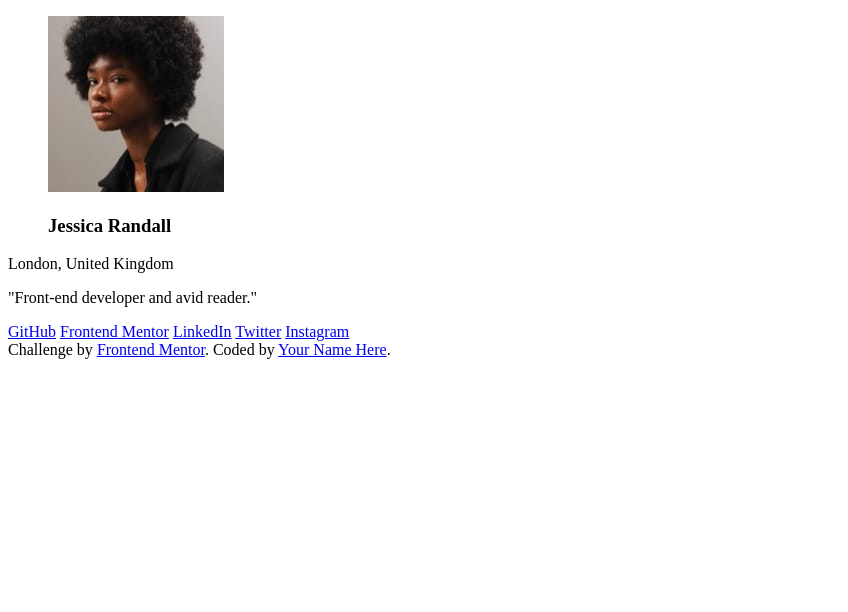
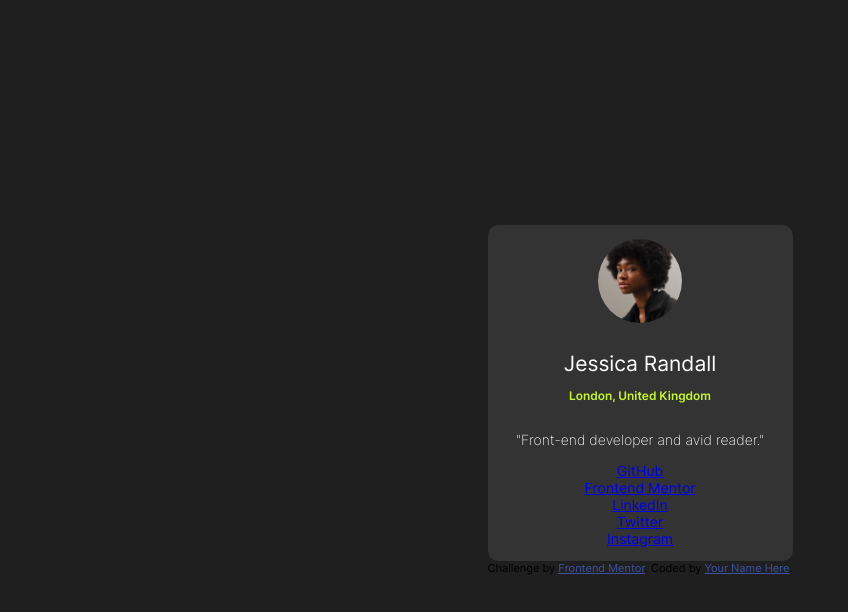
Before and after one commit to vitchet/fm-sociallinksprofile, a plain HTML site: page index.html in a window 1280 px wide. Shown: the whole page, without its empty margins (0-848 px from the left). Drawn offline with Linux system fonts and the light colour scheme.

Commit message:
Added css for the first part of the component.

```diff
--- a/css/style.css
+++ b/css/style.css
@@ -1,6 +1,6 @@
 @font-face {
     font-family: "Inter";
-    src: url("./fonts/Inter-VariableFont_slnt,wght");
+    src: url("../fonts/Inter-VariableFont_slnt\,wght.ttf");
 }
 
 /* || RESET */
@@ -25,6 +25,7 @@ img {
     --grey: hsl(0, 0%, 20%);
     --dark-grey: hsl(0, 0%, 12%);
     --off-black: hsl(0, 0%, 8%);
+    --green: hsl(75, 94%, 57%);
 
     /* Static Values */
     /* Note that values are presented without units. */
@@ -38,11 +39,89 @@ img {
     --font-size-max: calc(var(--screen-width-max) / var(--screen-width-base) * var(--font-size-base) * 1px);
     --font-size-val: calc(100vw / var(--screen-width-base) * var(--font-size-base));
 
-    --body-padding: 1.5rem;
+    --body-padding: 2.5rem;
 
     --width-min: calc(((var(--screen-width-min) * 1px) - (var(--body-padding) * 2)));
     --width-max: calc(((var(--screen-width-max) * 1px) - (var(--body-padding) * 2)));
     --width-val: calc(100vw - (var(--body-padding) * 2));
+}
+
+html {
+    font-size: 14px;
+    font-family: "Inter", "sans-serif";
+}
+
+body {
+    display: flex;
+    flex-flow: column nowrap;
+    justify-content: center;
+    align-items: center;
+    padding: var(--body-padding);
+    min-height: 100vh;
+    background-color: var(--dark-grey);
+}
+
+.social-links-profile-component {
+    display: flex;
+    flex-flow: column nowrap;
+    justify-content: flex-start;
+    align-items: center;
+    gap: 1rem;
+    width: 305px;
+    padding: 1rem;
+    background-color: var(--grey);
+    border-radius: 0.75rem;
+
+    .hero {
+        display: flex;
+        flex-flow: column nowrap;
+        justify-content: flex-start;
+        align-items: center;
+        gap: 0.8rem;
+
+        figure {
+            display: flex;
+            flex-flow: column nowrap;
+            justify-content: flex-start;
+            align-items: center;
+            gap: 2rem;
+
+            img {
+                width: 6rem;
+                border-radius: 100%;
+            }
+        }
+
+        h1,
+        p {
+            text-align: center;
+        }
+
+        h1 {
+            color: var(--white);
+            font-size: 1.5rem;
+            font-weight: 400;
+        }
+
+        .place-from {
+            color: var(--green);
+            font-size: 0.85rem;
+            font-weight: 600;
+        }
+
+        .occupation {
+            color: var(--white);
+            font-weight: 200;
+            margin-top: 1.2rem;
+        }
+    }
+
+    nav {
+        display: flex;
+        flex-flow: column nowrap;
+        justify-content: flex-start;
+        align-items: center;
+    }
 }
 
 .attribution {
--- a/index.html
+++ b/index.html
@@ -7,6 +7,7 @@
   <!-- displays site properly based on user's device -->
 
   <link rel="icon" type="image/png" sizes="32x32" href="./assets/images/favicon-32x32.png">
+  <link rel="stylesheet" href="css/style.css">
 
   <title>Frontend Mentor | Social links profile</title>
 
@@ -17,8 +18,9 @@
 </head>
 
 <body>
+  <main>
     <article class="social-links-profile-component">
-    <section>
+      <section class="hero">
         <figure>
           <img src="images/avatar-jessica.jpeg">
           <caption>
@@ -36,13 +38,13 @@
         <a href=#>Twitter</a>
         <a href=#>Instagram</a>
       </nav>
+    </article>
+  </main>
 
-  </article>
-
-  <div class="attribution">
+  <footer class="attribution">
     Challenge by <a href="https://www.frontendmentor.io?ref=challenge" target="_blank">Frontend Mentor</a>.
     Coded by <a href="#">Your Name Here</a>.
-  </div>
+  </footer>
 </body>
 
 </html>
```
Lines whose indentation alone changed are shown as unchanged.
